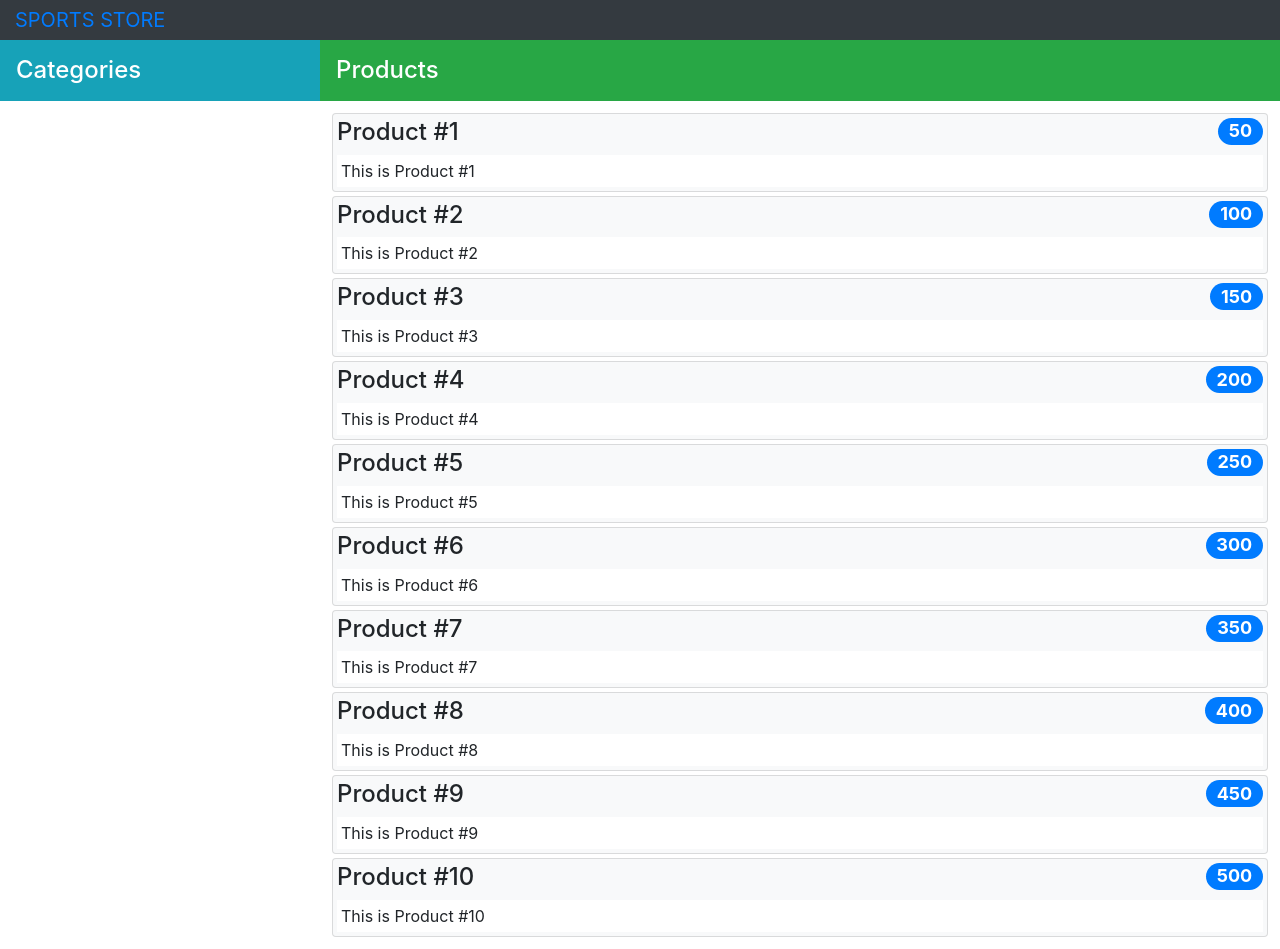
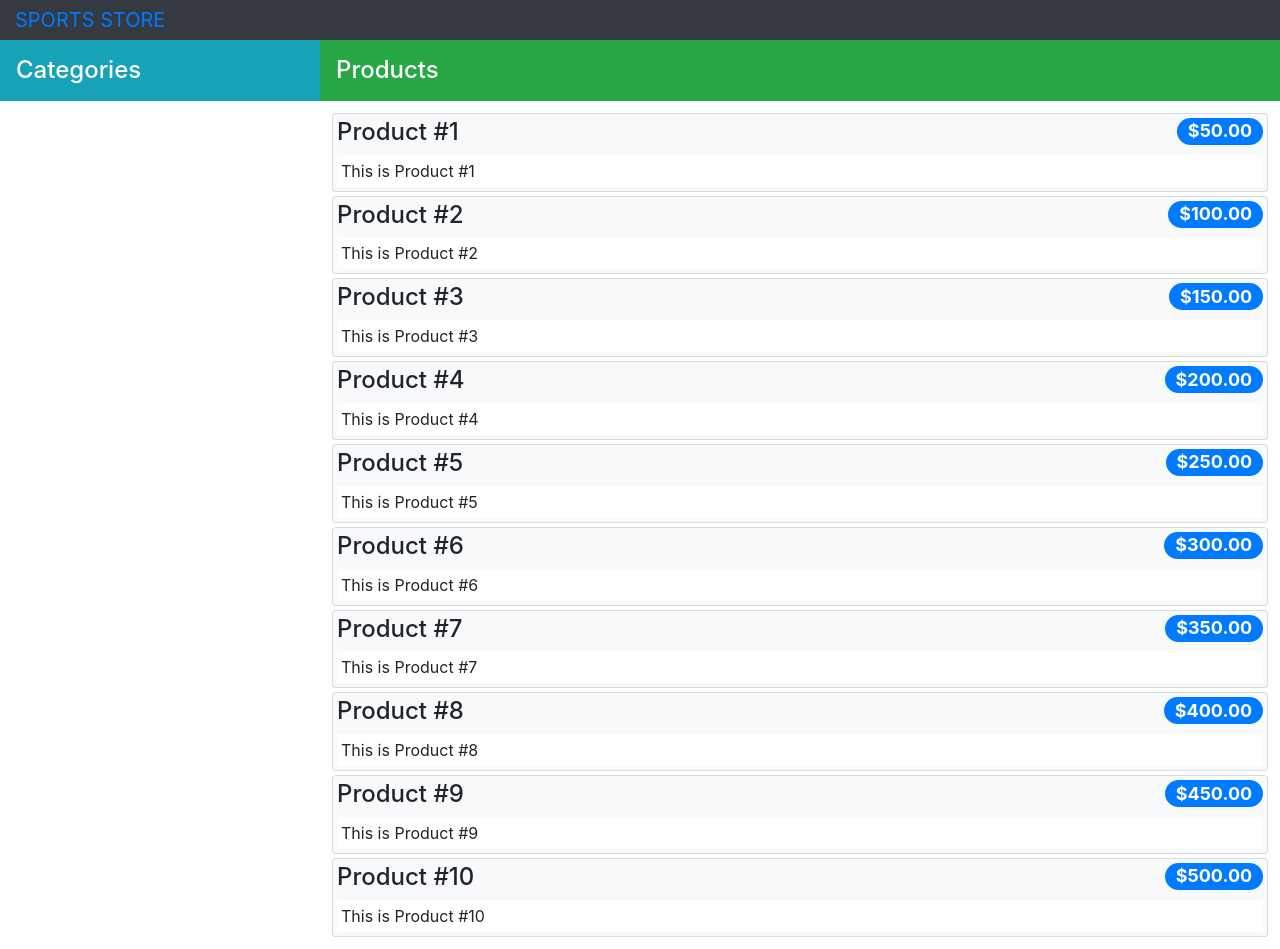
Before and after one commit to GitNey/SportsStore, a Vue app: page / in a window 1280 px wide. Built offline with nearby package versions, Linux system fonts and the light colour scheme.

Commit message:
Define currency filter which takes the value and returns a new instance of the Intl object using the method NumberFormat to format an internationalized usd currency output using a format method on that instance.

```diff
--- a/src/components/ProductList.vue
+++ b/src/components/ProductList.vue
@@ -13,7 +13,7 @@
             <h4>
                 {{ p.name }}
                 <span class="badge badge-pill badge-primary float-right">
-                    {{ p.price }}
+                    {{ p.price | currency }}
                 </span>
             </h4>
             <div class="card-text bg-white p-1">{{ p.description }}</div>
@@ -34,6 +34,14 @@ export default {
          *  }
          * }
          */
+    },
+    filters: {
+        currency(value) {
+            return new Intl.NumberFormat('en-US', {
+                style: 'currency',
+                currency: 'USD'
+            }).format(value)
+        }
     }
 }
 </script>
```
